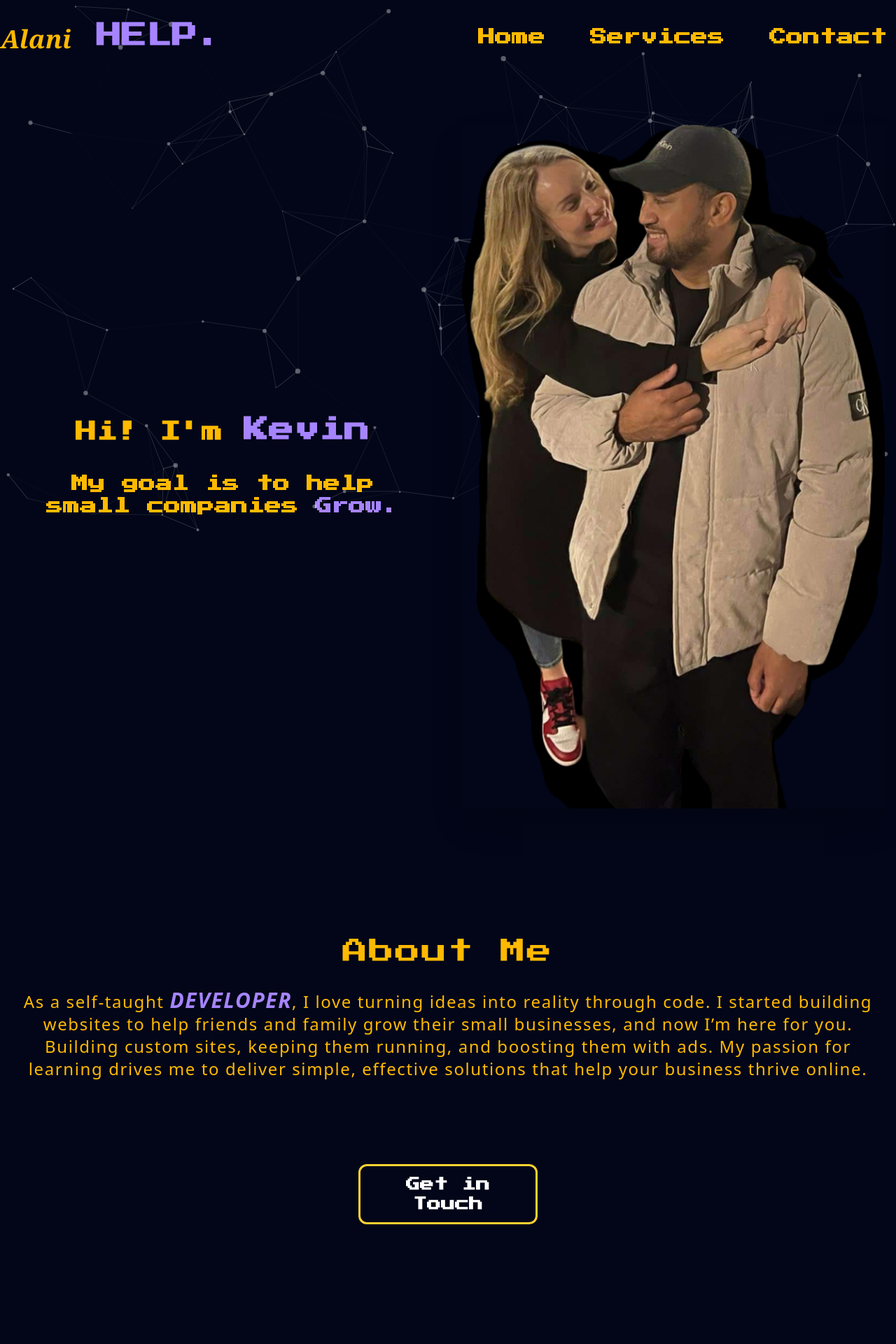
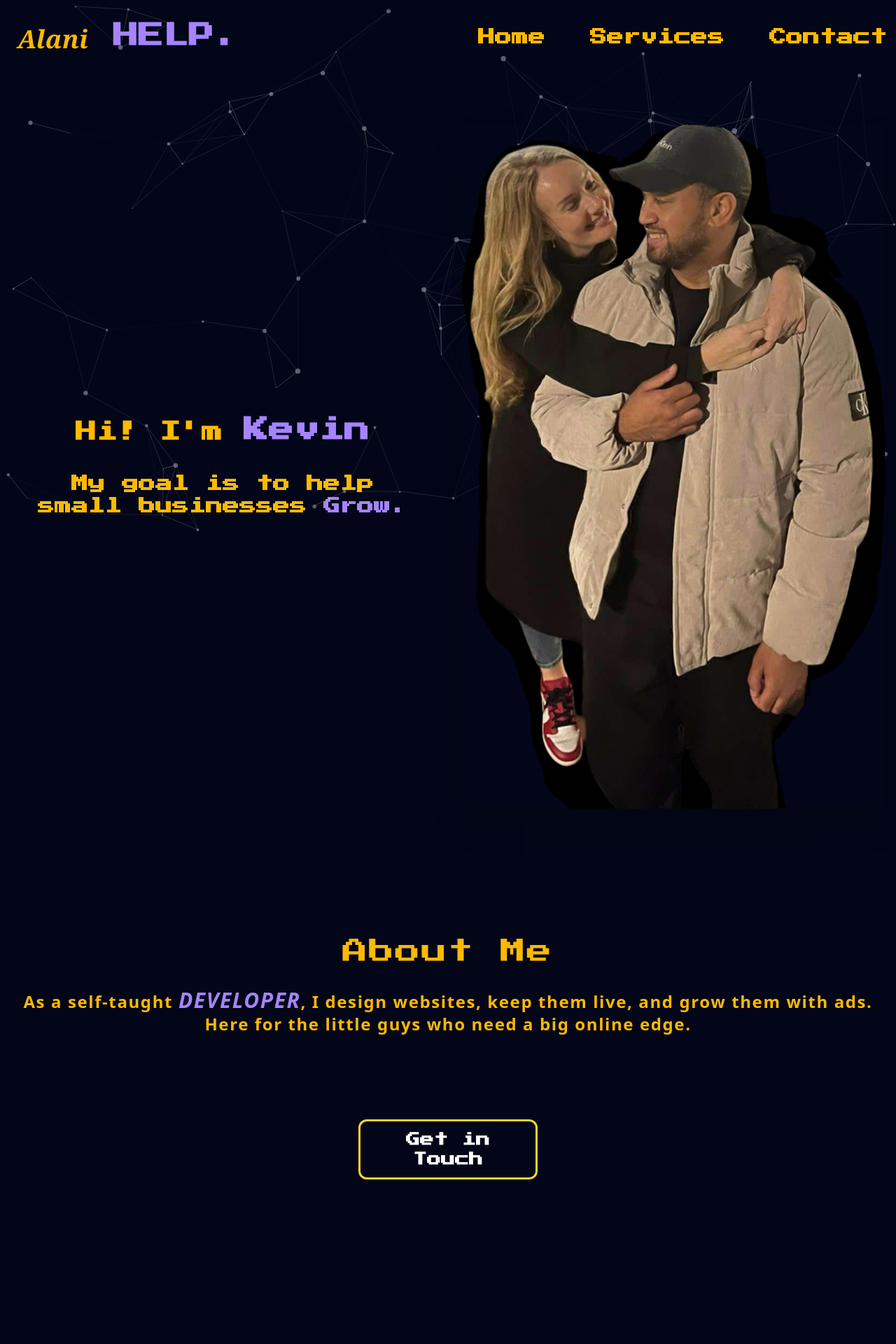
Before and after one commit to ShadyMuffin/sveltekitAlani, a SvelteKit app: page / in a window 1280 px wide. Shown: the top 1920 px of the page at 70% size. Built offline with nearby package versions, Linux system fonts and the light colour scheme.

Commit message:
changed header and main

```diff
--- a/src/components/Header.svelte
+++ b/src/components/Header.svelte
@@ -14,7 +14,7 @@
 </script>
 
 <header
-	class={'sticky top-0 z-[10] flex items-center justify-between border border-solid duration-200 ' +
+	class={'sticky top-0 z-[10] flex items-center justify-between border border-solid pl-6 duration-200' +
 		(y > 0
 			? ' sticky top-0 z-[10] flex items-center justify-between rounded-2xl border border-solid bg-slate-900 px-6 py-4 duration-200'
 			: ' border-transparent bg-transparent py-6 ')}
--- a/src/components/Main.svelte
+++ b/src/components/Main.svelte
@@ -59,7 +59,7 @@
 					Hi! I'm <span class="text-4xl text-violet-400">Kevin</span>
 				</h2>
 				<h6 class="md:text-xxl text-center text-lg font-bold sm:text-2xl">
-					My goal is to help <br /> small companies
+					My goal is to help <br /> small businesses
 					<span class=" text-violet-400">Grow.</span>
 				</h6>
 			</div>
@@ -77,15 +77,13 @@
 				class="flex flex-col gap-2 text-center tracking-widest"
 			>
 				<h1 class="text-4xl">About Me</h1>
-				<p class="py-6 font-sans text-2xl">
+				<p class="py-6 font-sans text-2xl font-bold">
 					As a self-taught <span
-						class="text-3xl font-semibold text-pretty text-violet-400 uppercase italic"
+						class="text-3xl font-extrabold text-pretty text-violet-400 uppercase italic"
 					>
 						developer
-					</span>, I love turning ideas into reality through code. I started building websites to
-					help friends and family grow their small businesses, and now I’m here for you. Building
-					custom sites, keeping them running, and boosting them with ads. My passion for learning
-					drives me to deliver simple, effective solutions that help your business thrive online.
+					</span>, I design websites, keep them live, and grow them with ads. Here for the little
+					guys who need a big online edge.
 				</p>
 			</div>
 			<button
```
